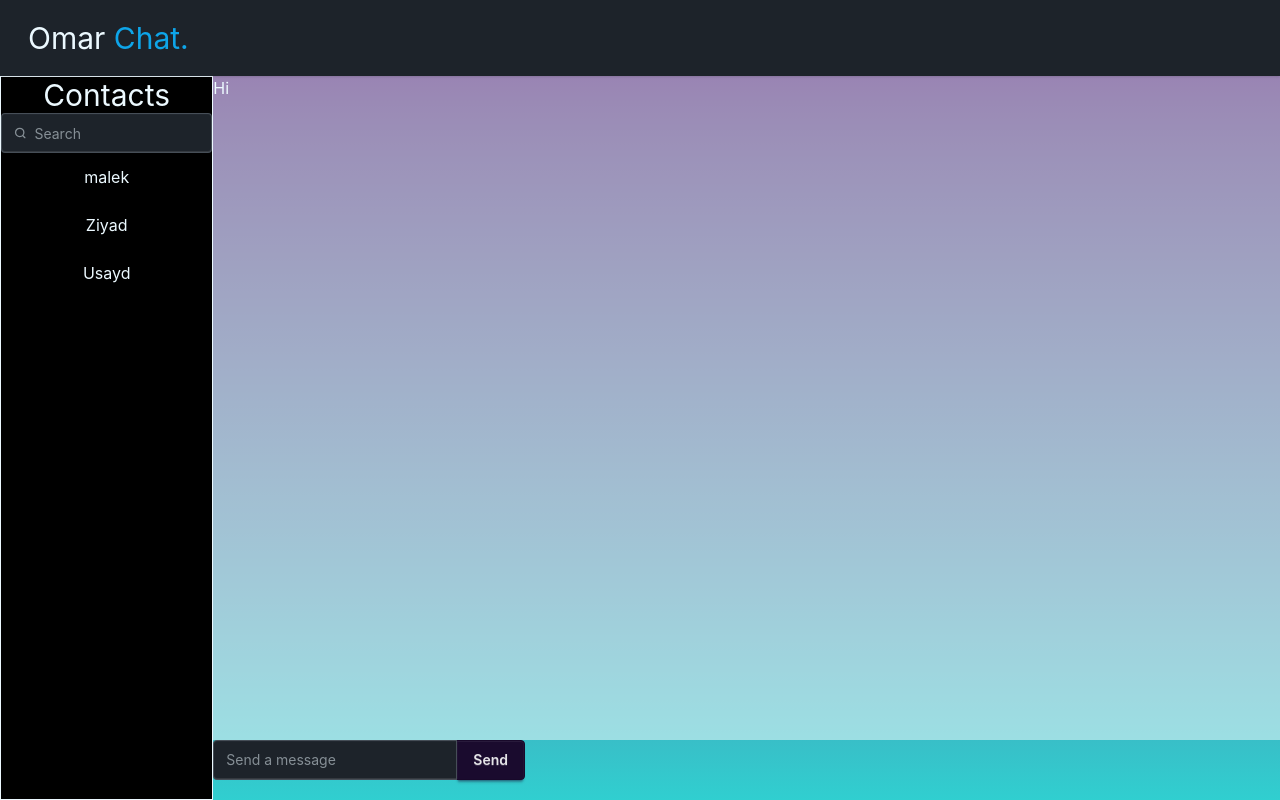
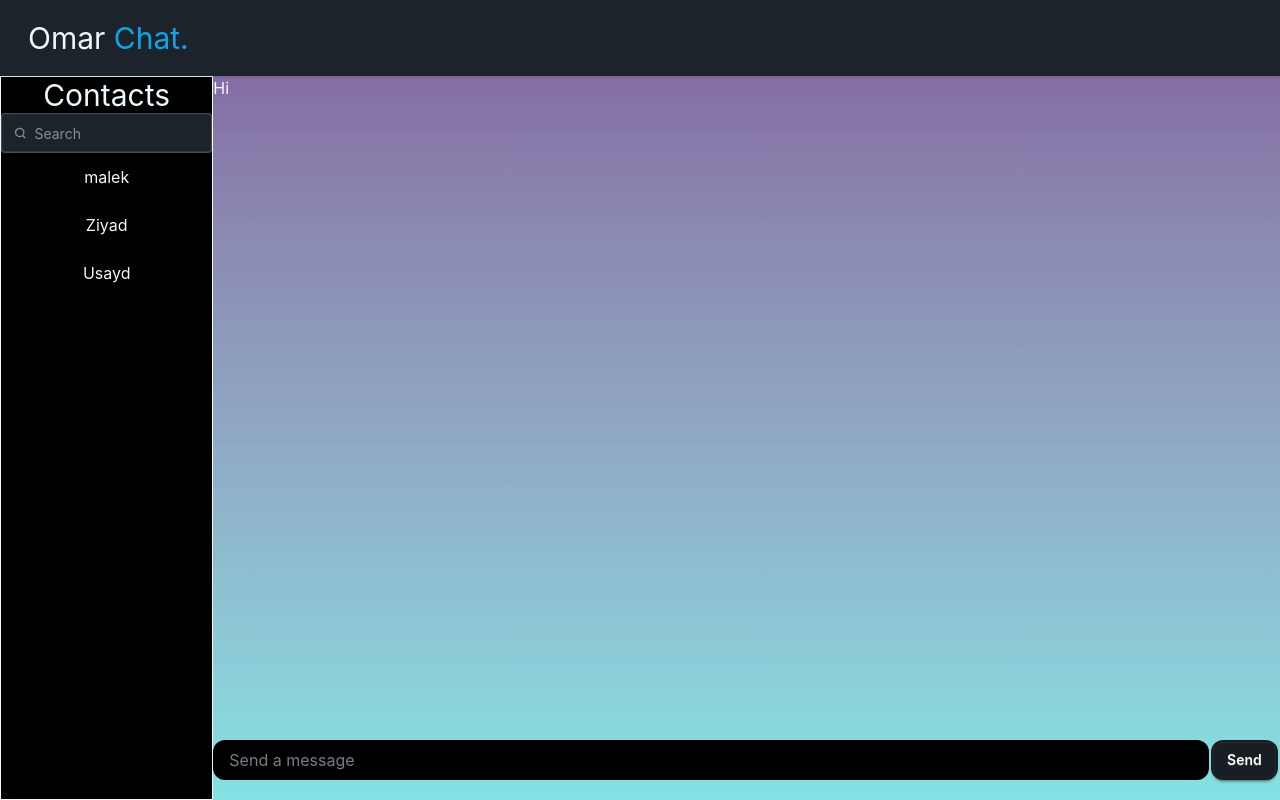
Before and after one commit to omarmyeah/omar-chat, a React (Vite) app in the folder frontend/: page /chat/0 in a window 1280 px wide. Built offline with nearby package versions, Linux system fonts and the light colour scheme.

Commit message:
Finished chat page except actual message blocks and stuff

```diff
--- a/frontend/src/components/MessageInput.jsx
+++ b/frontend/src/components/MessageInput.jsx
@@ -1,13 +1,23 @@
 export default function MessageInput({ className = "" }) {
     return (
-        <div className={`join ${className}`}>
-        <div>
-            <label className="input validator join-item">
-            <input type="text" placeholder="Send a message" required />
-            </label>
-            <div className="validator-hint hidden">Enter valid email address</div>
-        </div>
-        <button className="btn btn-neutral join-item">Send</button>
-        </div>
+        <form className={`grid grid-cols-15 ${className}`}>
+            <div className="col-span-14">
+                <input
+                    type="text"
+                    className="bg-black p-2 pl-4 rounded-xl w-full"
+                    placeholder="Send a message"
+                    required
+                />
+            </div>
+
+            <div className="col-span-1 flex flex-1 justify-center">
+                <button
+                    type="submit"
+                    className="btn bg-base-200 text-white border-2 border-transparent hover:text-primary hover:border hover:border-primary focus-visible:border-2 focus-visible:border-primary rounded-xl w-[95%]"
+                >
+                    Send
+                </button>
+            </div>
+        </form>
     );
 }
--- a/frontend/src/components/MessagesDisplay.jsx
+++ b/frontend/src/components/MessagesDisplay.jsx
@@ -3,7 +3,7 @@ export default function MessagesDisplay({ className = ""}) { //{ messages, userI
     // this is required for deciding if messages are gnna be on right or left.
     return (
         // Card cuz we want the messages display to be kinda transparent.
-        <div className={`bg-white/50 ${className}`}>
+        <div className={`${className}`}>
             <h1>Hi</h1>
         </div>
     );
--- a/frontend/src/pages/Chat.jsx
+++ b/frontend/src/pages/Chat.jsx
@@ -30,7 +30,7 @@ export default function Chat() {
                     />
                 </div>
                 <div className="col-span-5 flex flex-1">
-                    <div className="grid grid-rows-12 w-full h-full">
+                    <div className="grid grid-rows-12 w-full h-full bg-white/40">
                         <div className="row-span-11 flex flex-1">
                             <MessagesDisplay className="flex flex-1" />
                         </div>
```
